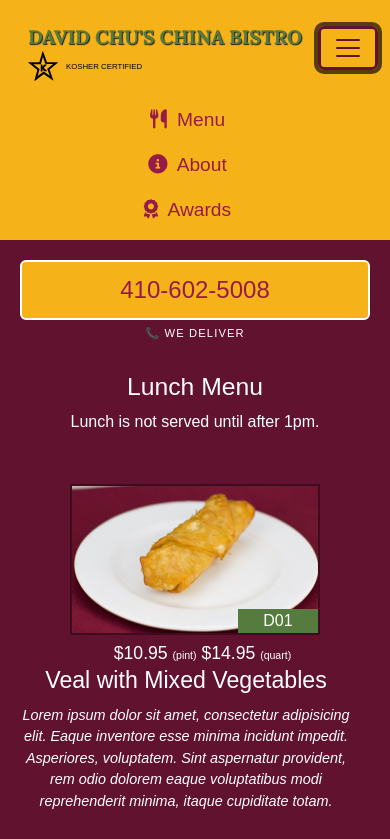
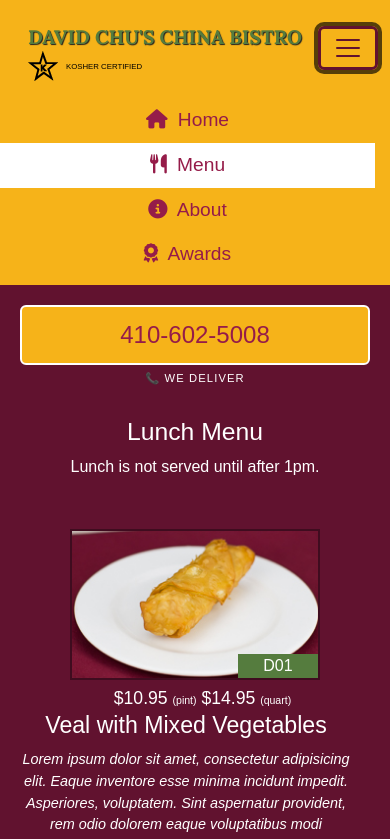
Before and after one commit to WCayoL/Pagina-web-Restaurant, a plain HTML site: page single-category.html in a window 390 px wide. Both pictures are taken after a click on the button "Toggle navigation". Shown: the top 839 px of the page. Drawn offline with nearby package versions, Linux system fonts and the light colour scheme; some icons are missing.

Commit message:
add btn home for phone

```diff
--- a/css/styles.css
+++ b/css/styles.css
@@ -159,6 +159,12 @@ body {
   opacity: .8;
 }
 
+.nav-link.btn-primary.active,
+.nav-link.btn-primary:focus,
+.nav-link.btn-primary:hover {
+  background-color: #fff;
+  border-radius: 0;
+}
 
 /* Página de menus */
 #menu-categories-title{
--- a/single-category.html
+++ b/single-category.html
@@ -31,8 +31,13 @@
         </div>
         <div id="collapse-nav" class="collapse navbar-collapse">
           <ul id="nav-list" class="navbar-nav ms-auto">
+            <li class="nav-item d-block d-sm-none">
+                <a href="index.html" class="nav-link">
+                  <span class="fa fa-home"></span> Home
+                </a>
+              </li>
             <li class="nav-item active">
-              <a href="menu-categories.html" class="nav-link active">
+              <a href="menu-categories.html" class="nav-link btn btn-primary btn-lg active">
                 <span class="fa fa-cutlery"></span> Menu
               </a>
             </li>
```
Also changed, not shown: index.html (+5 -0 lines), menu-categories.html (+6 -1 lines).
